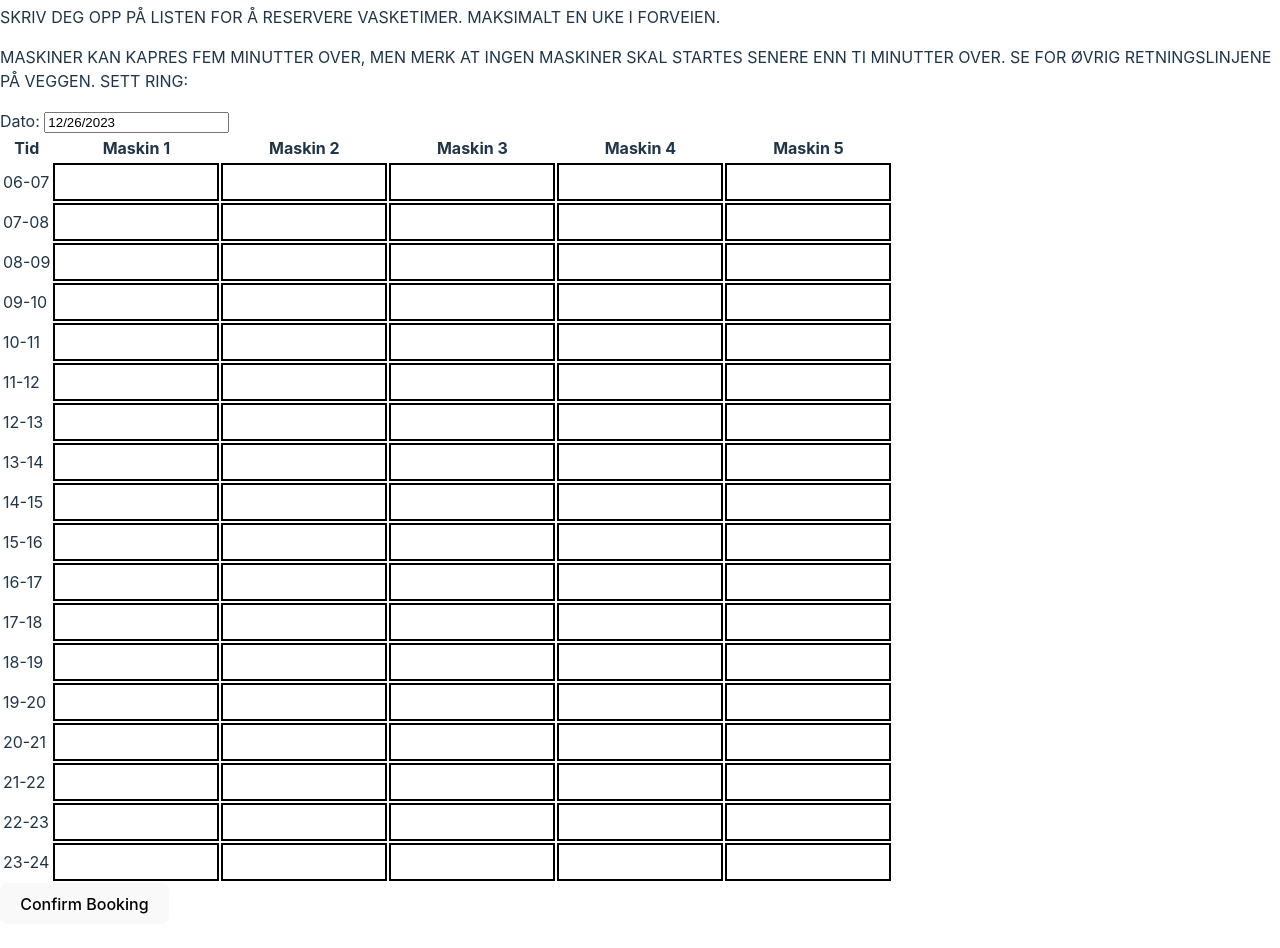
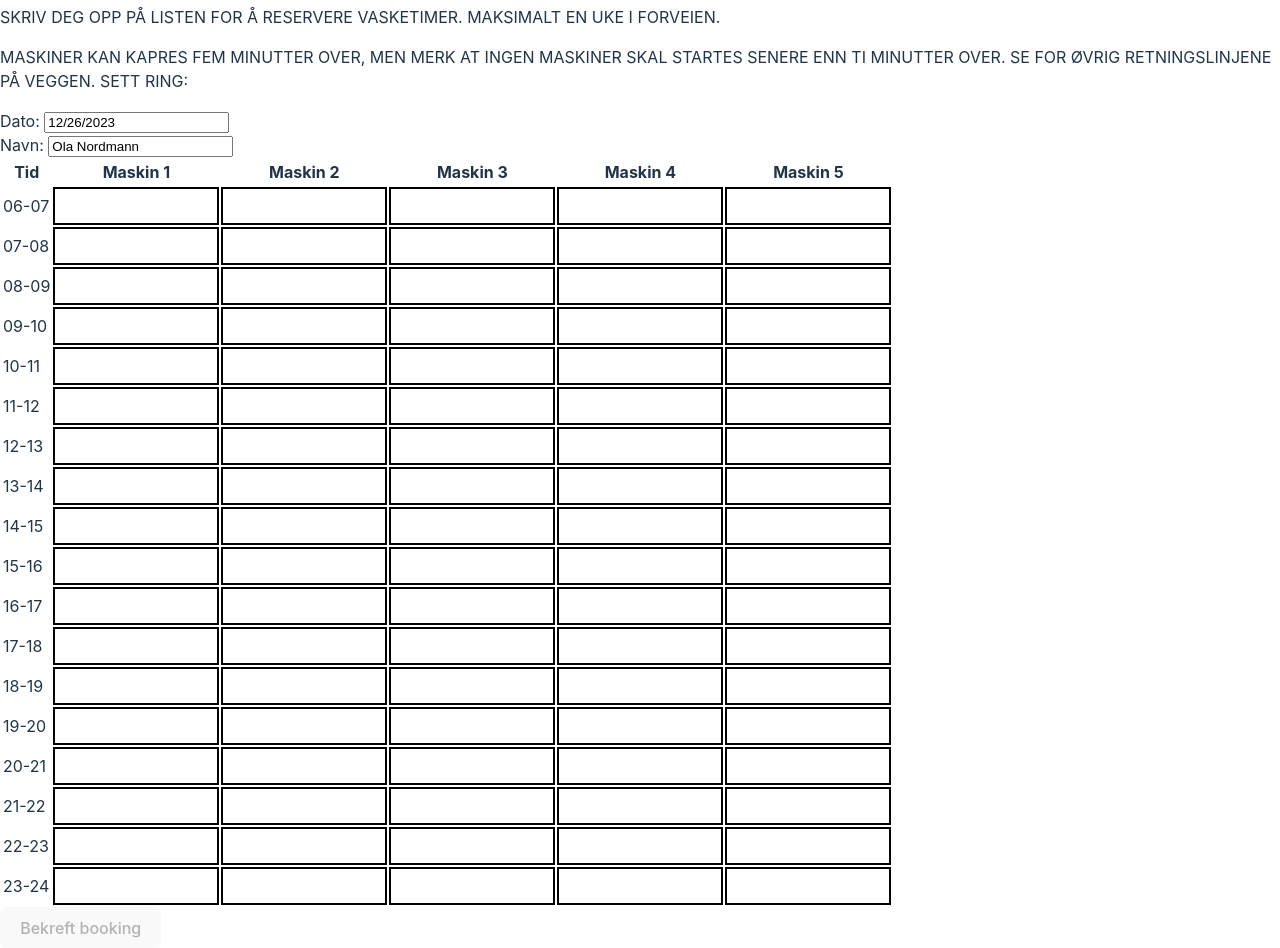
Before and after one commit to AudunLeganger/vaskeliste, a React (Vite) app in the folder vaskeliste-frontend/: page / in a window 1280 px wide. Shown: the part 120-1068 px from the top of the page. Before the commit the page ends 1044 px from the top, so only its background shows below. Built offline with nearby package versions, Linux system fonts and the light colour scheme.

Commit message:
Add NameInput component and update App.tsx and BookingField.tsx

```diff
--- a/vaskeliste-frontend/src/App.tsx
+++ b/vaskeliste-frontend/src/App.tsx
@@ -1,5 +1,6 @@
 import { useState } from "react";
 import Datefield from "./components/Datefield.tsx";
+import NameInput from "./components/NameInput.tsx";
 import TimeTable from "./components/TimeTable.tsx";
 import ConfirmBookingButton from "./components/ConfirmBookingButton.tsx";
 import SelectedBooking from "./interfaces/SelectedBooking.tsx";
@@ -12,8 +13,6 @@ function App() {
     const instructionString2: string =
         "Maskiner kan kapres fem minutter over, men merk at ingen maskiner skal startes senere enn ti minutter over. Se for øvrig retningslinjene på veggen. Sett ring:".toUpperCase();
 
-    const personName: string = "Ola Nordmann";
-
     // TODO: Get bookings from backend
 
     const [selectedBookings, setSelectedBookings] = useState<SelectedBooking[]>(
@@ -22,6 +21,7 @@ function App() {
     const [existingBookings, setExistingBookings] = useState<ExistingBooking[]>(
         []
     );
+    const [personName, setPersonName] = useState<string>("Ola Nordmann");
 
     return (
         <>
@@ -29,6 +29,11 @@ function App() {
             <p>{instructionString1}</p>
             <p>{instructionString2}</p>
             <Datefield />
+            <NameInput
+                personName={personName}
+                setPersonName={setPersonName}
+                selectedBookings={selectedBookings}
+            />
             <TimeTable
                 selectedBookings={selectedBookings}
                 setSelectedBookings={setSelectedBookings}
--- a/vaskeliste-frontend/src/components/BookingField.tsx
+++ b/vaskeliste-frontend/src/components/BookingField.tsx
@@ -13,14 +13,13 @@ interface BookingFieldProps {
 }
 
 function BookingField({
-    timeSlot,
-    machineNumber,
-    selectedBookings,
-    setSelectedBookings,
-    existingBookings,
+    timeSlot, // the current time slot
+    machineNumber, // the current machine number
+    selectedBookings, // the list of currently selected bookings
+    setSelectedBookings, // the function to update the list of currently selected bookings
+    existingBookings, // the list of existing bookings
 }: BookingFieldProps) {
     const [selected, setSelected] = useState(false);
-
     const existingBooking = existingBookings.find(
         (booking) =>
             booking.timeSlot === timeSlot &&
@@ -29,7 +28,13 @@ function BookingField({
 
     const handleClick = () => {
         // Check if booking is already booked
-        if (existingBooking) return;
+        if (existingBooking) {
+            // Check if the person who booked is the same as the person who is trying to book
+            // If so: Highlight the current booking in red
+            // If not: Return
+        }
+
+        // if so: highlight the current booking in red
 
         // Create booking object
         const booking: SelectedBooking = { timeSlot, machineNumber };
--- a/vaskeliste-frontend/src/components/ConfirmBookingButton.tsx
+++ b/vaskeliste-frontend/src/components/ConfirmBookingButton.tsx
@@ -33,7 +33,12 @@ function ConfirmBookingButton({
 
     return (
         <>
-            <button onClick={handleClick}>Confirm Booking</button>
+            <button
+                onClick={handleClick}
+                disabled={selectedBookings.length === 0}
+            >
+                Bekreft booking
+            </button>
         </>
     );
 }
--- /dev/null
+++ b/vaskeliste-frontend/src/components/NameInput.tsx
@@ -0,0 +1,32 @@
+import React from "react";
+import SelectedBooking from "../interfaces/SelectedBooking";
+
+interface NameInputProps {
+    personName: string;
+    setPersonName: (name: string) => void;
+    selectedBookings: SelectedBooking[];
+}
+
+function NameInput({
+    personName,
+    setPersonName,
+    selectedBookings,
+}: NameInputProps) {
+    const handleChange = (event: React.ChangeEvent<HTMLInputElement>) => {
+        setPersonName(event.target.value);
+    };
+    return (
+        <div>
+            <label htmlFor="name">Navn: </label>
+            <input
+                id="name"
+                type="text"
+                value={personName}
+                onChange={handleChange}
+                disabled={selectedBookings.length !== 0}
+            />
+        </div>
+    );
+}
+
+export default NameInput;
```
